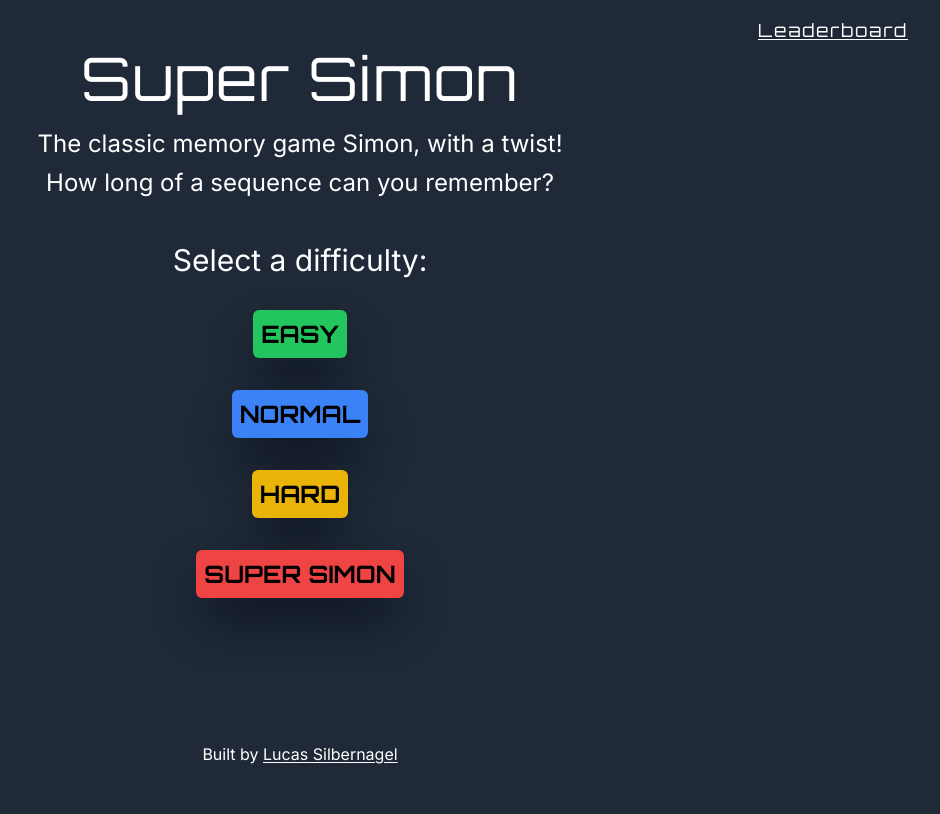
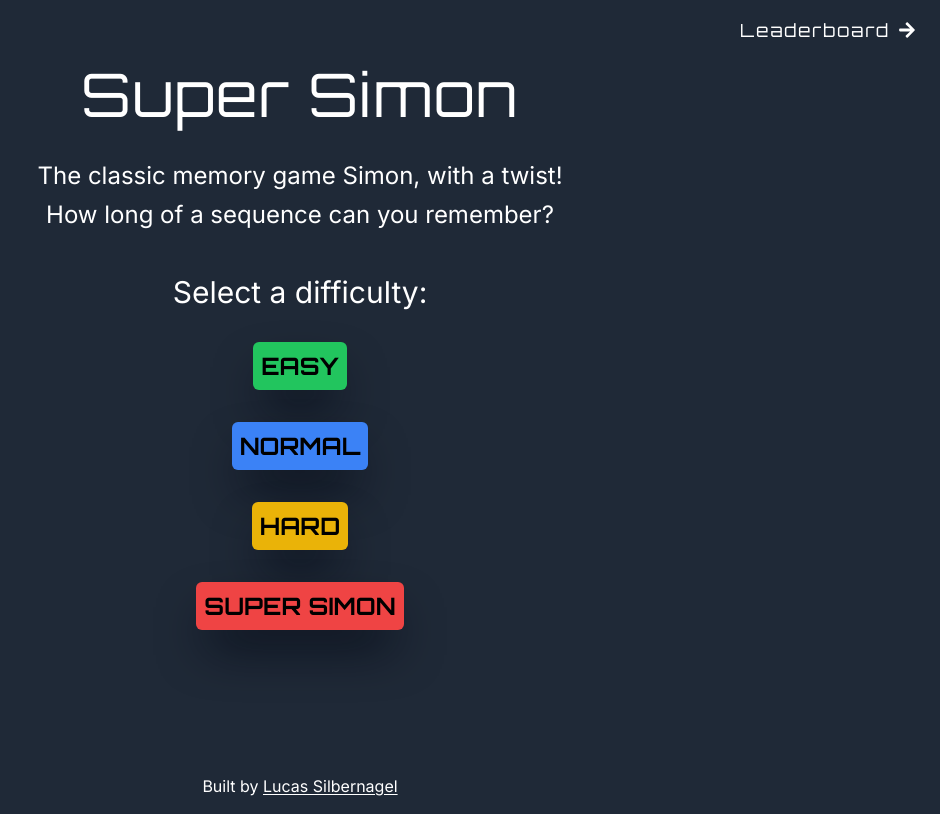
Before and after one commit to LucasSilbernagel/super-simon, a Next.js app: page / in a window 1280 px wide. Shown: the whole page, without its empty margins (340-1280 px from the left). Built offline with nearby package versions, Linux system fonts and the light colour scheme; no server answers; the database is empty.

Commit message:
style updates

```diff
--- a/app/components/GameBoard/GameBoard.css
+++ b/app/components/GameBoard/GameBoard.css
@@ -54,7 +54,7 @@
 }
 
 .ReactModal__Content {
-  @apply text-black;
+  @apply text-black min-w-[290px];
   transform: translate(-50%, -1000px);
   transition: transform 300ms ease-in-out;
 }
--- a/app/components/GameBoard/GameBoard.tsx
+++ b/app/components/GameBoard/GameBoard.tsx
@@ -414,7 +414,7 @@ export default function GameBoard() {
                 />
                 <button
                   type="submit"
-                  className={`Button ${orbitron.className} tracking-widest`}
+                  className={`Button ${orbitron.className} tracking-widest mt-2`}
                   disabled={playerInitials.length < 2}
                 >
                   Submit score
--- a/app/components/Header/Header.tsx
+++ b/app/components/Header/Header.tsx
@@ -11,11 +11,11 @@ const Header = () => {
       return (
         <>
           <h1
-            className={`text-4xl sm:text-6xl mb-4 ${orbitron.className} tracking-wide`}
+            className={`text-4xl sm:text-6xl my-4 ${orbitron.className} tracking-wide`}
           >
             Super Simon
           </h1>
-          <h2 className="text-2xl leading-relaxed">
+          <h2 className="text-2xl leading-relaxed mt-8">
             The classic memory game Simon, with a twist! <br /> How long of a
             sequence can you remember?
           </h2>
--- a/app/components/Tabs/Tabs.css
+++ b/app/components/Tabs/Tabs.css
@@ -37,7 +37,7 @@
 }
 
 .Tabs__dropdown-button {
-  @apply px-3 py-2 w-full text-left;
+  @apply px-3 py-2 w-full text-left uppercase font-bold;
 }
 
 .Tabs__dropdown-button--active, .Tabs__dropdown-button:hover, .Tabs__dropdown-button:focus {
--- a/app/globals.css
+++ b/app/globals.css
@@ -6,10 +6,32 @@ body {
   @apply text-white bg-gray-800;
 }
 
+.Button {
+  @apply bg-blue-900 text-white p-2 uppercase font-bold rounded-md drop-shadow-2xl hover:scale-105 focus-visible:scale-105 transition-all duration-300 active:drop-shadow-sm disabled:bg-gray-500 disabled:scale-100;
+}
+
 .Link {
   @apply underline underline-offset-2 hover:underline-offset-4 focus-visible:underline-offset-4 transition-all;
 }
 
-.Button {
-  @apply bg-blue-900 text-white p-2 uppercase font-bold rounded-md drop-shadow-2xl hover:scale-105 focus-visible:scale-105 transition-all duration-300 active:drop-shadow-sm disabled:bg-gray-500 disabled:scale-100;
+.ArrowLink {
+  @apply flex items-center;
 }
+
+.ArrowLink .ArrowLeft {
+  @apply -translate-x-2 transition-all duration-300;
+}
+
+.ArrowLink:hover .ArrowLeft,
+.ArrowLink:focus-visible .ArrowLeft {
+  @apply -translate-x-3;
+}
+
+.ArrowLink .ArrowRight {
+  @apply translate-x-2 transition-all duration-300;
+}
+
+.ArrowLink:hover .ArrowRight,
+.ArrowLink:focus-visible .ArrowRight {
+  @apply translate-x-3;
+}
--- a/app/leaderboard/page.tsx
+++ b/app/leaderboard/page.tsx
@@ -8,10 +8,12 @@ import { Metadata } from 'next'
 export default function NotFound() {
   return (
     <CommonWrapper>
-      <Leaderboard />
+      <div className="px-1">
+        <Leaderboard />
+      </div>
       <div className="w-full flex justify-center text-2xl pb-24">
-        <Link href="/" className="text-xl flex Link">
-          <FaArrowLeft />{' '}
+        <Link href="/" className="ArrowLink text-xl">
+          <FaArrowLeft className="ArrowLeft" />{' '}
           <span className={`mx-2 ${orbitron.className} tracking-widest`}>
             Play again
           </span>{' '}
--- a/app/not-found.tsx
+++ b/app/not-found.tsx
@@ -8,8 +8,8 @@ export default function NotFound() {
     <CommonWrapper>
       <div className="mb-36">
         <div className="w-full flex justify-center text-2xl pb-24">
-          <Link href="/" className="text-xl flex Link">
-            <FaArrowLeft /> <span className="mx-2">Return home</span>{' '}
+          <Link href="/" className="ArrowLink text-xl">
+            <FaArrowLeft className="ArrowLeft" /> <span>Return home</span>{' '}
           </Link>
         </div>
       </div>
--- a/app/page.tsx
+++ b/app/page.tsx
@@ -4,6 +4,7 @@ import Difficulty from './components/Difficulty/Difficulty'
 import GameBoard from './components/GameBoard/GameBoard'
 import { orbitron } from './fonts'
 import { Metadata } from 'next'
+import { FaArrowRight } from 'react-icons/fa'
 
 export default function Home() {
   return (
@@ -11,9 +12,11 @@ export default function Home() {
       <Difficulty />
       <GameBoard />
       <div
-        className={`absolute top-2 right-2 sm:top-4 sm:right-8 sm:text-lg Link ${orbitron.className} tracking-widest`}
+        className={`absolute top-4 right-4 sm:top-4 sm:right-8 sm:text-lg ${orbitron.className} tracking-widest`}
       >
-        <Link href="/leaderboard">Leaderboard</Link>
+        <Link href="/leaderboard" className="ArrowLink">
+          <span>Leaderboard</span> <FaArrowRight className="ArrowRight" />
+        </Link>
       </div>
     </CommonWrapper>
   )
```
